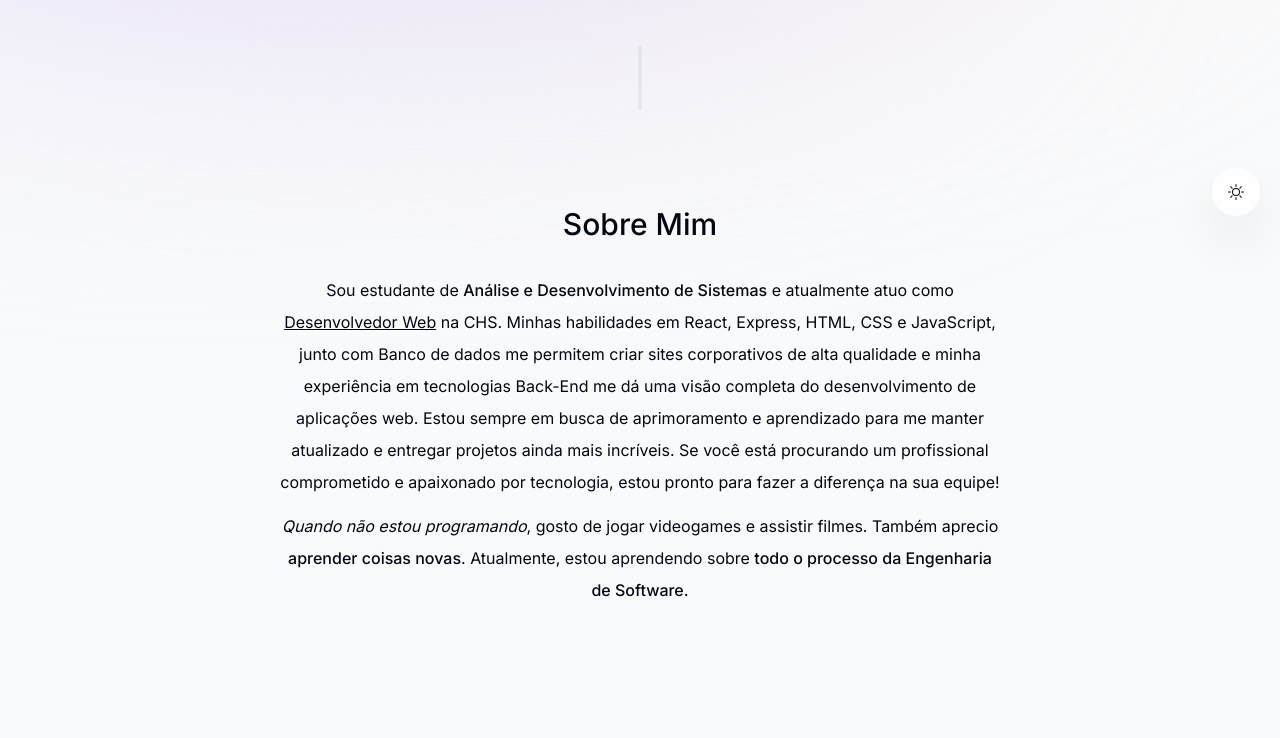
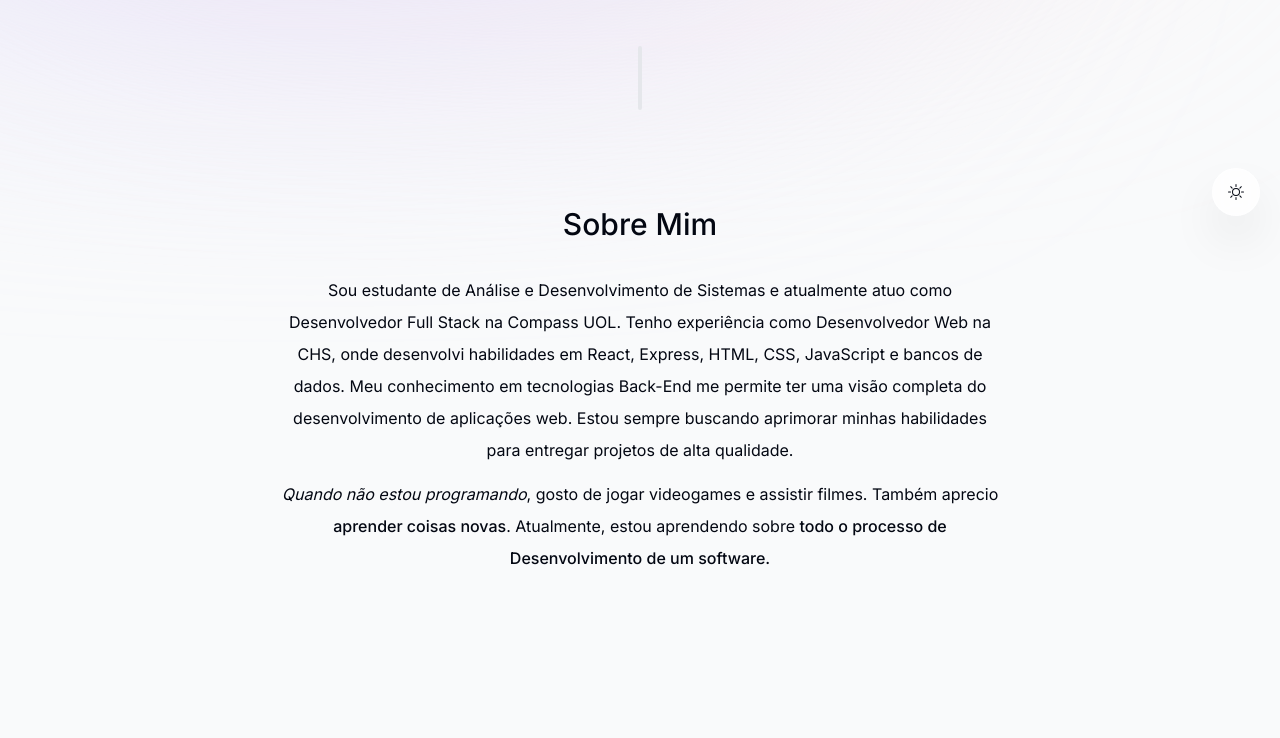
Before and after one commit to Paulo-Santos20/Portfolio3.0, a Next.js app: page / in a window 1280 px wide. Shown: the part 564-1302 px from the top of the page. Built offline with nearby package versions, Linux system fonts and the light colour scheme; no server answers.

Commit message:
feat: new about

```diff
--- a/components/about.tsx
+++ b/components/about.tsx
@@ -19,24 +19,23 @@ export default function About() {
     >
       <SectionHeading>Sobre Mim</SectionHeading>
       <p className="mb-3">
-        Sou estudante de <span className="font-medium">Análise e Desenvolvimento de Sistemas</span> e atualmente atuo
-        como <span className="underline">Desenvolvedor Web</span> na CHS. Minhas habilidades em React, Express, HTML, CSS e
-        JavaScript, junto com Banco de dados me permitem criar sites corporativos de alta qualidade e
-        minha experiência em tecnologias Back-End me dá uma visão completa do
-        desenvolvimento de aplicações web. Estou sempre em busca de
-        aprimoramento e aprendizado para me manter atualizado e entregar
-        projetos ainda mais incríveis. Se você está procurando um profissional
-        comprometido e apaixonado por tecnologia, estou pronto para fazer a
-        diferença na sua equipe!
+        Sou estudante de Análise e Desenvolvimento de Sistemas e atualmente atuo
+        como Desenvolvedor Full Stack na Compass UOL. Tenho experiência como
+        Desenvolvedor Web na CHS, onde desenvolvi habilidades em React, Express,
+        HTML, CSS, JavaScript e bancos de dados. Meu conhecimento em tecnologias
+        Back-End me permite ter uma visão completa do desenvolvimento de
+        aplicações web. Estou sempre buscando aprimorar minhas habilidades para
+        entregar projetos de alta qualidade.
       </p>
 
       <p>
-        <span className="italic">Quando não estou programando</span>, gosto de jogar
-        videogames e assistir filmes. Também aprecio{" "}
+        <span className="italic">Quando não estou programando</span>, gosto de
+        jogar videogames e assistir filmes. Também aprecio{" "}
         <span className="font-medium">aprender coisas novas</span>. Atualmente,
         estou aprendendo sobre{" "}
-        <span className="font-medium">todo o processo da Engenharia de Software.</span>
-
+        <span className="font-medium">
+          todo o processo de Desenvolvimento de um software.
+        </span>
       </p>
     </motion.section>
   );
--- a/components/intro.tsx
+++ b/components/intro.tsx
@@ -41,6 +41,7 @@ export default function Intro() {
               priority={true}
               className="h-24 w-24 rounded-full object-cover border-[0.35rem] border-white shadow-xl"
             />
+
           </motion.div>
 
           <motion.span
```
